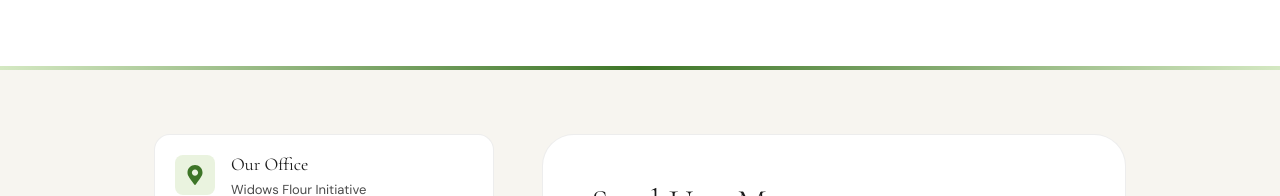
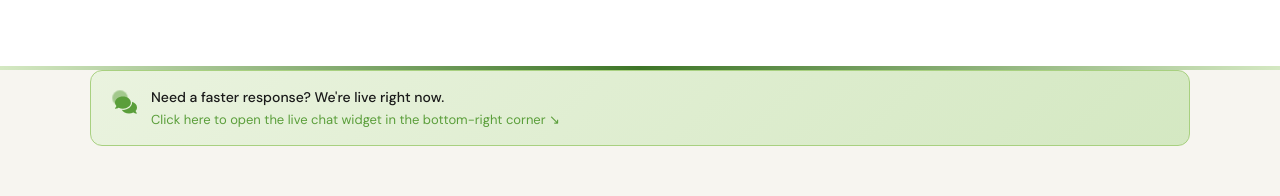
Before and after one commit to kassa-vah/widow-s-flour-frontend, a React (Vite) app in the folder widows-flour/: page /contact in a window 1280 px wide. Shown: the part 431-627 px from the top of the page. Built offline with nearby package versions, Linux system fonts and the light colour scheme; no server answers.

Commit message:
show the widget in contacts section only

```diff
--- a/widows-flour/index.html
+++ b/widows-flour/index.html
@@ -8,20 +8,7 @@
   </head>
   <body>
     <div id="root"></div>
+    <script type="module" src="/src/main.jsx"></script>
     <script src="https://js.paystack.co/v1/inline.js"></script>
-
-    <!--Start of Tawk.to Script-->
-    <script type="text/javascript">
-      var Tawk_API=Tawk_API||{}, Tawk_LoadStart=new Date();
-      (function(){
-        var s1=document.createElement("script"),s0=document.getElementsByTagName("script")[0];
-        s1.async=true;
-        s1.src='https://embed.tawk.to/69fcd783381d8a1c3101a861/1jo1qjnbu';
-        s1.charset='UTF-8';
-        s1.setAttribute('crossorigin','*');
-        s0.parentNode.insertBefore(s1,s0);
-      })();
-    </script>
-    <!--End of Tawk.to Script-->
   </body>
 </html>
--- a/widows-flour/src/App.jsx
+++ b/widows-flour/src/App.jsx
@@ -95,21 +95,6 @@ export default function App() {
   const [pendingNav, setPendingNav] = useState(null);
   const [session, setSession]       = useState(getStoredSession);
   const { admin, token } = session;
-
-  // ── Tawk.to live chat ──
-  useEffect(() => {
-    var Tawk_API = window.Tawk_API || {};
-    var Tawk_LoadStart = new Date();
-    (function () {
-      var s1 = document.createElement("script");
-      var s0 = document.getElementsByTagName("script")[0];
-      s1.async = true;
-      s1.src = "https://embed.tawk.to/69fcd783381d8a1c3101a861/1jo1qjnbu";
-      s1.charset = "UTF-8";
-      s1.setAttribute("crossorigin", "*");
-      s0.parentNode.insertBefore(s1, s0);
-    })();
-  }, []); // runs once on mount
 
   // ── Navigate AFTER React commits the new session state ──
   useEffect(() => {
--- a/widows-flour/src/components/pages/ContactPage.jsx
+++ b/widows-flour/src/components/pages/ContactPage.jsx
@@ -1,12 +1,35 @@
-import { useState } from "react";
-import { FaEnvelope, FaPhone, FaMapMarkerAlt, FaClock, FaFacebook, FaInstagram, FaTwitter } from "react-icons/fa";
+import { useState, useEffect } from "react";
+import { FaEnvelope, FaPhone, FaMapMarkerAlt, FaClock, FaFacebook, FaInstagram, FaTwitter, FaComments } from "react-icons/fa";
 import "./ContactPage.css";
 
 const ICON_COLOR = "var(--green-deep)";
+const TAWK_SRC   = "https://embed.tawk.to/69fcd783381d8a1c3101a861/1jo1qjnbu";
+const TAWK_ID    = "tawk-script";
 
 export default function ContactPage() {
   const [form, setForm] = useState({ name: "", email: "", subject: "General Enquiry", message: "" });
   const [sent, setSent] = useState(false);
+
+  // ── Load Tawk when this page mounts; hide widget on unmount ──
+  useEffect(() => {
+    if (!document.getElementById(TAWK_ID)) {
+      const s1 = document.createElement("script");
+      s1.id      = TAWK_ID;
+      s1.async   = true;
+      s1.src     = TAWK_SRC;
+      s1.charset = "UTF-8";
+      s1.setAttribute("crossorigin", "*");
+      document.head.appendChild(s1);
+    } else {
+      try { window.Tawk_API && window.Tawk_API.showWidget && window.Tawk_API.showWidget(); }
+      catch (_) {}
+    }
+
+    return () => {
+      try { window.Tawk_API && window.Tawk_API.hideWidget && window.Tawk_API.hideWidget(); }
+      catch (_) {}
+    };
+  }, []);
 
   const handleChange = e => setForm(f => ({ ...f, [e.target.name]: e.target.value }));
 
@@ -14,6 +37,14 @@ export default function ContactPage() {
     e.preventDefault();
     // Integrate with your backend here
     setSent(true);
+  };
+
+  const openChat = () => {
+    try {
+      if (window.Tawk_API && typeof window.Tawk_API.maximize === "function") {
+        window.Tawk_API.maximize();
+      }
+    } catch (_) {}
   };
 
   return (
@@ -31,6 +62,73 @@ export default function ContactPage() {
           </p>
         </div>
       </section>
+
+      {/* ── Live chat nudge banner ── */}
+      <div
+        onClick={openChat}
+        style={{
+          display:        "flex",
+          alignItems:     "center",
+          gap:            "14px",
+          background:     "linear-gradient(135deg, #eaf3df 0%, #d4e8c2 100%)",
+          border:         "1px solid #a8d080",
+          borderRadius:   "12px",
+          padding:        "16px 24px",
+          margin:         "0 auto 8px",
+          maxWidth:       "1100px",
+          cursor:         "pointer",
+          transition:     "box-shadow 0.2s ease, transform 0.2s ease",
+        }}
+        onMouseEnter={e => {
+          e.currentTarget.style.boxShadow = "0 4px 20px rgba(90,158,58,0.15)";
+          e.currentTarget.style.transform = "translateY(-1px)";
+        }}
+        onMouseLeave={e => {
+          e.currentTarget.style.boxShadow = "none";
+          e.currentTarget.style.transform = "translateY(0)";
+        }}
+        role="button"
+        aria-label="Open live chat"
+      >
+        {/* Pulsing green dot */}
+        <div style={{ position: "relative", flexShrink: 0 }}>
+          <div style={{
+            width: "10px", height: "10px",
+            borderRadius: "50%",
+            background: "#5a9e3a",
+            position: "absolute", top: 0, left: 0,
+            animation: "tawk-pulse 1.8s ease-out infinite",
+          }} />
+          <FaComments size={22} color="#5a9e3a" style={{ position: "relative", zIndex: 1, marginTop: "1px" }} />
+          <style>{`
+            @keyframes tawk-pulse {
+              0%   { transform: scale(1);   opacity: 0.8; }
+              70%  { transform: scale(2.4); opacity: 0;   }
+              100% { transform: scale(1);   opacity: 0;   }
+            }
+          `}</style>
+        </div>
+
+        <div style={{ flex: 1 }}>
+          <p style={{
+            fontFamily: "'DM Sans', Arial, sans-serif",
+            fontSize:   "14px",
+            fontWeight: "500",
+            color:      "#1a1a1a",
+            margin:     "0 0 2px",
+          }}>
+            Need a faster response? We're live right now.
+          </p>
+          <p style={{
+            fontFamily: "'DM Sans', Arial, sans-serif",
+            fontSize:   "13px",
+            color:      "#5a9e3a",
+            margin:     0,
+          }}>
+            Click here to open the live chat widget in the bottom-right corner ↘
+          </p>
+        </div>
+      </div>
 
       <div className="contact-body container">
         {/* Info cards */}
```
